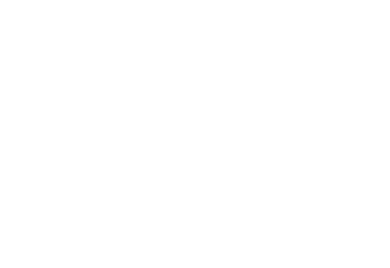
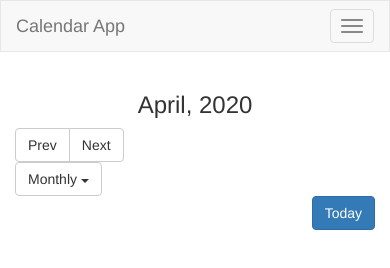
Before and after one commit to imrptsngh/employee-scheduling, a website: page src/index.html in a window 390 px wide. Drawn offline with nearby package versions, Linux system fonts and the light colour scheme.

Commit message:
Clean start at building the calendar app.

```diff
--- a/src/index.html
+++ b/src/index.html
@@ -1,28 +1,89 @@
 <!DOCTYPE html>
 <html lang="en">
+
 <head>
     <meta charset="UTF-8" />
     <title>Calendar App 📦</title>
     <meta name="viewport" content="width=device-width, initial-scale=1" />
+
+    <link rel="stylesheet" href="https://maxcdn.bootstrapcdn.com/bootstrap/3.3.2/css/bootstrap.min.css">
+
 </head>
 
 <body>
 
-    <!-- Add proper CSS files for beautiful UI -->
-    <!-- <div id="menu">
-      <span id="menu-navi">
-        <button type="button" class="btn btn-default btn-sm move-today" data-action="move-today">Today</button>
-        <button type="button" class="btn btn-default btn-sm move-day" data-action="move-prev">
-          <i class="calendar-icon ic-arrow-line-left" data-action="move-prev"></i>
+    <nav class="navbar navbar-default">
+        <div class="container-fluid">
+            <div class="navbar-header">
+                <button type="button" class="navbar-toggle collapsed" data-toggle="collapse"
+                    data-target="#bs-example-navbar-collapse-1" aria-expanded="false">
+                    <span class="sr-only">Toggle navigation</span>
+                    <span class="icon-bar"></span>
+                    <span class="icon-bar"></span>
+                    <span class="icon-bar"></span>
                 </button>
-        <button type="button" class="btn btn-default btn-sm move-day" data-action="move-next">
-          <i class="calendar-icon ic-arrow-line-right" data-action="move-next"></i>
+                <a class="navbar-brand" href="#">Calendar App</a>
+            </div>
+        </div>
+        </div>
+    </nav>
+
+    <div class="container">
+
+        <div class="row">
+            <div class="center-block">
+                <h3 id="calCurrent" align="center">April, 2020</h3>
+            </div>
+        </div>
+
+        <div class="row">
+
+            <div class="col-sm-4">
+                <!-- Buttons to go forward and backward in Calendar -->
+                <div class="btn-group" role="group" aria-label="...">
+                    <button type="button" class="btn btn-default" id="calPrev">Prev</button>
+                    <button type="button" class="btn btn-default" id="calNext">Next</button>
+                </div>
+            </div>
+
+            <div class="col-sm-4">
+                <div class="dropdown">
+                    <button class="btn btn-default dropdown-toggle" type="button" id="dropdownMenu1"
+                        data-toggle="dropdown" aria-haspopup="true" aria-expanded="true">
+                        Monthly
+                        <span class="caret"></span>
                     </button>
-      </span>
-      <span id="renderRange" class="render-range"></span>
-    </div> -->
+                    <ul class="dropdown-menu" aria-labelledby="dropdownMenu1">
+                        <li><a href="#">Daily</a></li>
+                        <li><a href="#">Weekly</a></li>
+                        <li><a href="#">Monthly</a></li>
+                    </ul>
+                </div>
+            </div>
 
+            <div class="col-sm-4">
+                <button class="btn btn-primary pull-right">Today</button>
+            </div>
+
+
+        </div>
+
+
+        <br />
+
+        <!-- Place to render the calendar Application from JS -->
+        <div class="row">
             <div id="calendar"></div>
+        </div>
+    </div>
+
+
+    <script src="https://code.jquery.com/jquery-3.2.1.slim.min.js"
+        integrity="sha384-KJ3o2DKtIkvYIK3UENzmM7KCkRr/rE9/Qpg6aAZGJwFDMVNA/GpGFF93hXpG5KkN"
+        crossorigin="anonymous"></script>
+    <script src="https://maxcdn.bootstrapcdn.com/bootstrap/3.3.2/js/bootstrap.min.js"></script>
+
 
 </body>
+
 </html>
```
Also changed, not shown: src/scripts/main.js (added, +22 -0 lines). Lines whose indentation alone changed are shown as unchanged.
